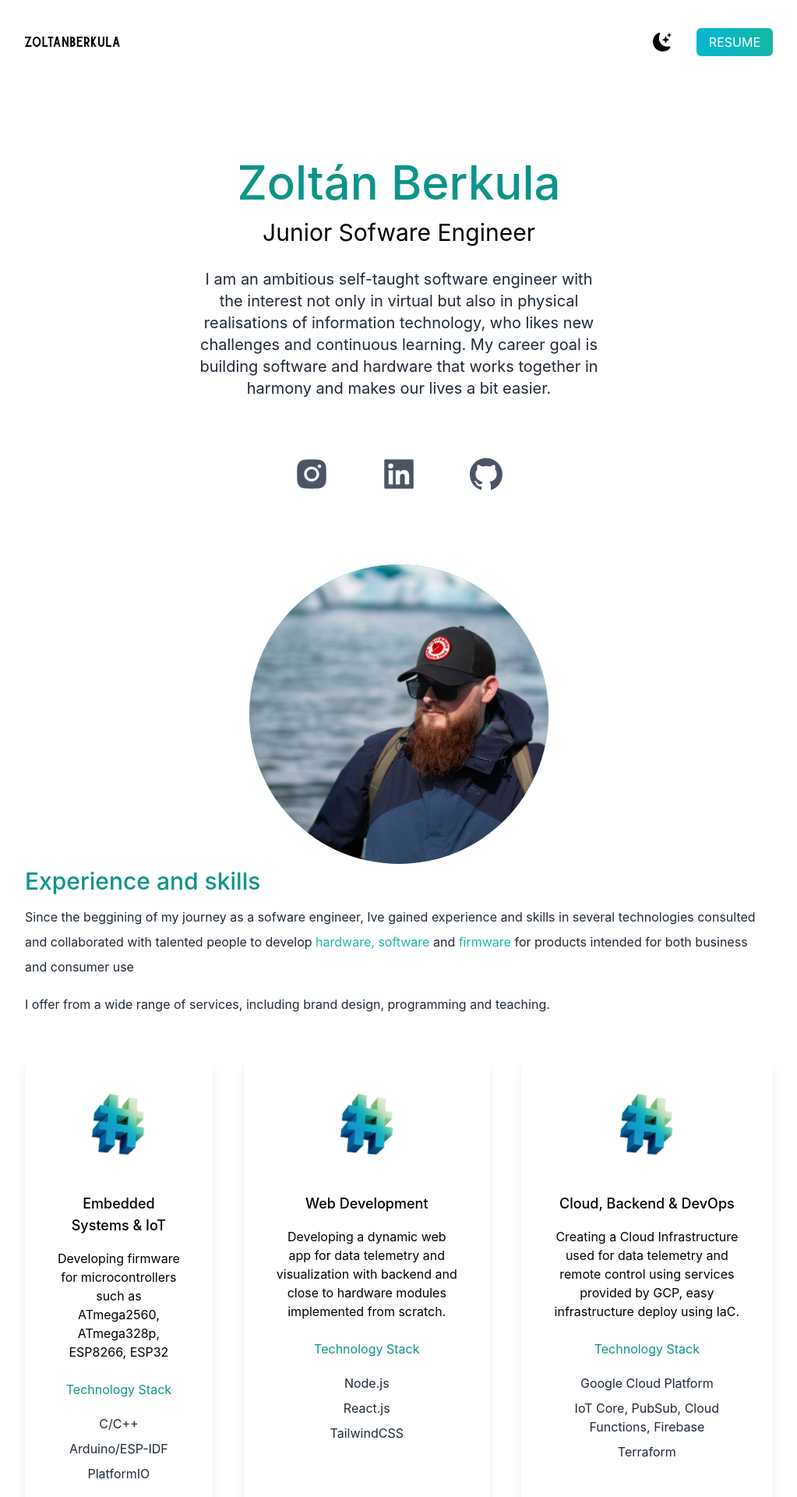
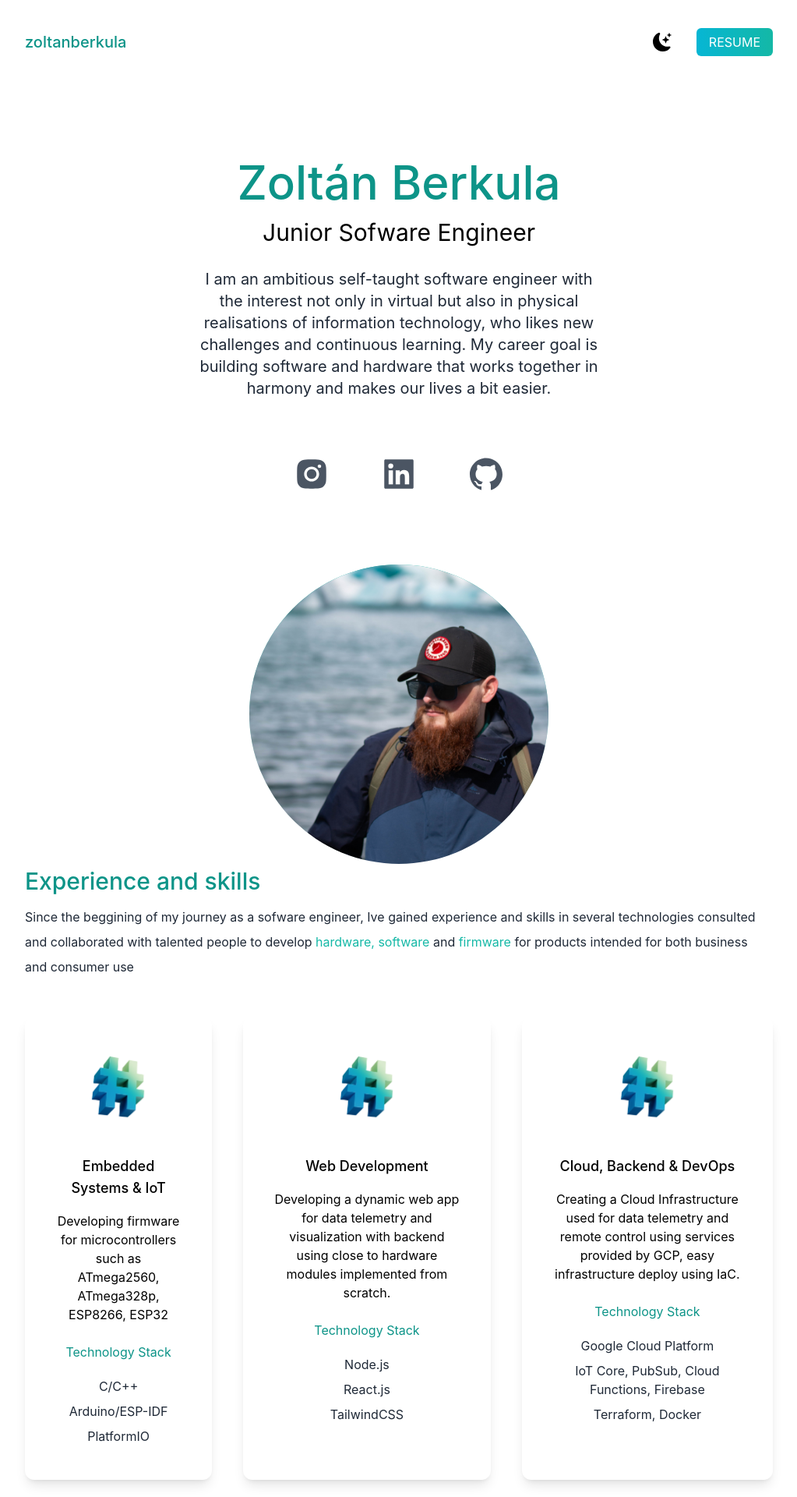
Before and after one commit to zoltanberkula/react-portfolio-site, a Next.js app in the folder portfolio-site/: page / in a window 1280 px wide. Shown: the top 1920 px of the page at 78% size, without its empty margins (128-1151 px from the left). Built offline with nearby package versions, Linux system fonts and the light colour scheme.

Commit message:
update #2  + styling

```diff
--- a/portfolio-site/pages/components/Navbar.jsx
+++ b/portfolio-site/pages/components/Navbar.jsx
@@ -4,7 +4,7 @@ import { BsFillMoonStarsFill } from "react-icons/bs";
 export default function Navbar(props)  {
     return (
         <nav className="py-10 mb-12 flex justify-between">
-        <h1 className="text-xl font-burtons">zoltanberkula</h1>
+        <h1 className="text-xl text-teal-600 font-medium">zoltanberkula</h1>
         <ul className="flex items-center">
           <li>
             <BsFillMoonStarsFill
--- a/portfolio-site/pages/components/Skills.jsx
+++ b/portfolio-site/pages/components/Skills.jsx
@@ -15,11 +15,6 @@ export default function Skills(props)  {
             gained experience and skills in several technologies consulted and collaborated
             with talented people to develop <span className="text-teal-500"> hardware, </span><span className="text-teal-500">software</span> and <span className="text-teal-500">firmware </span>for products intended for both business
             and consumer use
-          </p>
-          <p className="text-md py-2 leading-8 text-gray-800">
-            {" "}
-            I offer from a wide range of services, including brand design,
-            programming and teaching.
           </p>
         </div>
         <div className="lg:flex gap-10">
@@ -42,7 +37,7 @@ export default function Skills(props)  {
               Web Development
             </h3>
             <p className="py-2 ">
-              Developing a dynamic web app for data telemetry and visualization with backend and close to hardware modules implemented from scratch.
+              Developing a dynamic web app for data telemetry and visualization with backend using close to hardware modules implemented from scratch.
             </p>
             <h4 className="py-4 text-teal-600">Technology Stack</h4>
             <p className="text-gray-800 py-1">Node.js</p>
@@ -60,7 +55,7 @@ export default function Skills(props)  {
             <h4 className="py-4 text-teal-600">Technology Stack</h4>
             <p className="text-gray-800 py-1">Google Cloud Platform</p>
             <p className="text-gray-800 py-1">IoT Core, PubSub, Cloud Functions, Firebase</p>
-            <p className="text-gray-800 py-1">Terraform</p>
+            <p className="text-gray-800 py-1">Terraform, Docker</p>
           </div>
         </div>
       </section>
```
